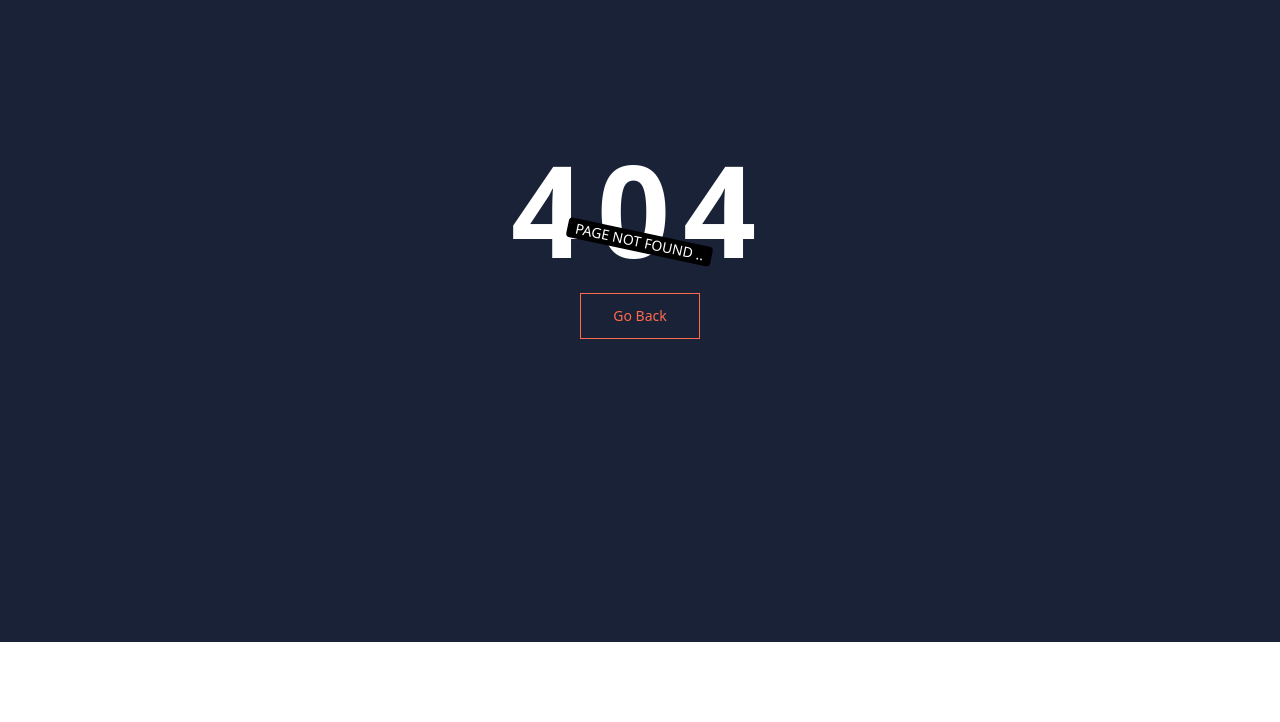
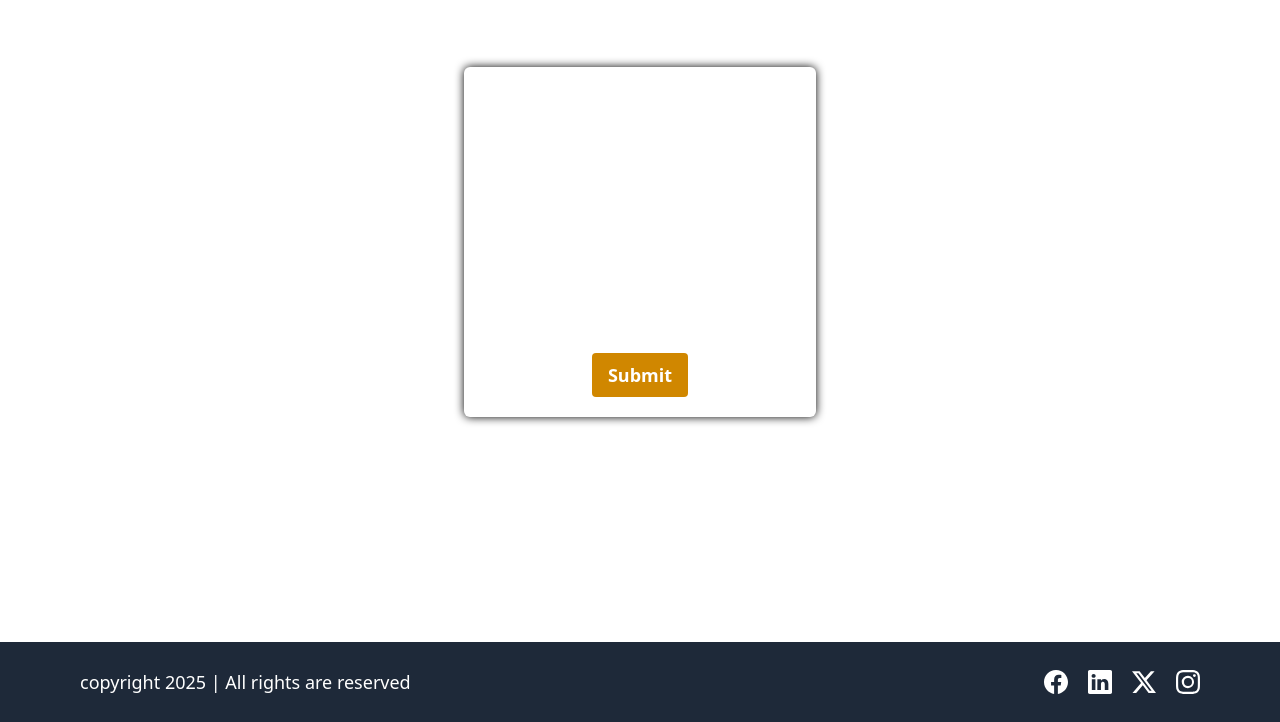
Before and after one commit to Piyush6678/lms-frontend, a React (Vite) app: page /contact in a window 1280 px wide. Before the commit this address had no page. Shown: the part 158-880 px from the top of the page. Before the commit the page ends 800 px from the top, so only its background shows below. Built offline with nearby package versions, Linux system fonts and the light colour scheme.

Commit message:
contact page

```diff
--- a/src/App.jsx
+++ b/src/App.jsx
@@ -7,10 +7,12 @@ import { Route, Routes } from 'react-router-dom'
 import Footer from './Componenets/Footer'
 import SideBar from './Componenets/SideBar'
 import AboutUsPage from './pages/AboutUsPage'
+import CourseList from './pages/Course/CourseList'
 import HomePage from './pages/HomePage'
 import Login from './pages/Login'
 import NotFoundpage from './pages/NotFoundpage'
 import Signup from './pages/Signup'
+import Contact from './pages/Contact'
 
 function App() {
 
@@ -22,7 +24,9 @@ function App() {
     <Route path="/" element={<HomePage/>}/>
     <Route path="/signup" element={<Signup/>}/>
     <Route path="/login" element={<Login/>}/>
+    <Route path="/courses" element={<CourseList/>}/>
     <Route path="/about" element={<AboutUsPage/>}/>
+    <Route path="/contact" element={<Contact/>}/>
 
     <Route path="*" element={<NotFoundpage/>}/>
 
--- /dev/null
+++ b/src/Componenets/CourseCard.jsx
@@ -0,0 +1,41 @@
+import React from 'react'
+import { useNavigate } from 'react-router-dom'
+
+const CourseCard = ({data}) => {
+  const navigate=useNavigate()
+
+    return (
+    <div
+    onClick={()=>navigate("/course/description/")}
+    className='
+    cursor-pointer group overflow-hidden bg-zinc-700 text-white w-[22rem ] h-[430px] shadow-lg rounded-lg'
+
+    >
+      <div className='overflow-hidden' >
+        <img
+        className='h-48 w-full rounded-tr-lg group-hover:scale=[1,2] transition-all ease-in-out duration-300'
+        src={data?.thumbnail?.secure_url} alt="course thumbnail" />
+<div className='p-3 space-y-1 text-white' > <h2 className='text-xl fint-bold text-yellow-500 line-clamp-2' >
+    {data?.title}
+    </h2> <p className='line-clamp-2' > {data?.description} </p>
+    <p className='font-semibold' >  <span className='text-yellow-500 font-bold'  > Category :  </span>
+    {data?.category}
+
+    </p>
+     <p className="font-semibold">
+                        <span className="text-yellow-500 font-bold">Total lectures : </span>
+                        {data?.numberoflectures}
+                    </p>
+                    <p className="font-semibold">
+                        <span className="text-yellow-500 font-bold">Instructor : </span>
+                        {data?.createdBy}
+                    </p>
+
+     </div>
+      </div>
+
+    </div>
+  )
+}
+
+export default CourseCard
--- a/src/Componenets/SideBar.jsx
+++ b/src/Componenets/SideBar.jsx
@@ -81,10 +81,10 @@ onClick={()=>setIsOpen(false)}
                                 {isLoggedin && (
                                     <li className=' absolute bottom-4 w-[90%]'  >
                                     <div className='w-full flex items-center justify-center ' >
-                                        <button  className='btn btn-primary px-4 py-1  font-semibold rounded-md w-1/2 '  >
+                                     <button  className='btn btn-primary px-4 py-1  font-semibold rounded-md w-1/2 '  >
                                             <Link to="/user/profile" >Profile</Link>
                                              </button>
-                                        <button  className='btn btn-secondary px-4 py-1  font-semibold rounded-md w-1/2 ' onClick={handleLogout} >
+                                     <button  className='btn btn-secondary px-4 py-1  font-semibold rounded-md w-1/2 ' onClick={handleLogout} >
                                             Logout
                                              </button>
                                     </div></li>
--- /dev/null
+++ b/src/Helpers/regrexMatcher.js
@@ -0,0 +1,7 @@
+export function isEmail(string) {
+    return string.match(/^(([^<>()[\]\\.,;:\s@"]+(\.[^<>()[\]\\.,;:\s@"]+)*)|.(".+"))@((\[[0-9]{1,3}\.[0-9]{1,3}\.[0-9]{1,3}\.[0-9]{1,3}\])|(([a-zA-Z\-0-9]+\.)+[a-zA-Z]{2,}))$/);
+}
+
+export function isValidPassword(string) {
+    return string.match(/^(?=.*[0-9])(?=.*[!@#$%^&*])[a-zA-Z0-9!@#$%^&*]{6,16}$/);
+}
--- a/src/Redux/Slices/AuthSlice.js
+++ b/src/Redux/Slices/AuthSlice.js
@@ -47,7 +47,7 @@ export const login=createAsyncThunk("/auth/login",async(data)=>{
 
 export const logout=createAsyncThunk("/auth/logout",async()=>{
     try {
-         const res = axiosInstance.post("user/logout",data)
+         const res = axiosInstance.post("user/logout")
         toast.promise(res,{
             loading:"Wait! logout in process ",
             success:(data)=>{
--- /dev/null
+++ b/src/Redux/Slices/CourseSlice.js
@@ -0,0 +1,41 @@
+import { createAsyncThunk, createSlice } from "@reduxjs/toolkit"
+import toast from "react-hot-toast"
+
+import axiosInstance from "../../Helpers/axiosinstace"
+
+const initialState={
+    courseData:[]
+}
+
+export const getAllCourses=createAsyncThunk("/course/get",async ()=>{
+    try {
+        const response=axiosInstance.get("/courses")
+        toast.promise(response,{
+            loding:"loding all courses",
+            success:"Courses loaded successfully",
+            errpr:"failed to get courses"
+
+
+        });
+        return (await response).data.courses
+    } catch (error) {
+        toast.error(error?.response?.data?.message)
+    }
+})
+
+ const courseSlice=createSlice({
+    name:"course",
+    initialState,
+    reducers:{},
+    extraReducers:(builder)=>{
+builder.addCase(getAllCourses.fulfilled,(state,action)=>{
+    if(action.payload){
+        state.courseData={...action.payload}
+    }
+})
+    }
+
+})
+
+
+export default courseSlice.reducer
--- a/src/Redux/store.js
+++ b/src/Redux/store.js
@@ -1,9 +1,11 @@
 import { configureStore } from "@reduxjs/toolkit";
 
 import authSliceReducer from "./Slices/AuthSlice"
+import courseSliceReducer from "./Slices/CourseSlice"
 const store=configureStore({
     reducer:{
-        auth:authSliceReducer
+        auth:authSliceReducer,
+        course:courseSliceReducer
 
     },
     devTools:true
--- /dev/null
+++ b/src/pages/Contact.jsx
@@ -0,0 +1,95 @@
+import React, { useState } from 'react'
+import toast from 'react-hot-toast'
+
+import axiosInstance from '../Helpers/axiosinstace'
+import { isEmail } from '../Helpers/regrexMatcher'
+import HomeLayout from '../layouts/HomeLayout'
+
+const Contact = () => {
+    const [userInput,setUserInput]=useState({
+name:"",
+email:"",
+message:"",
+
+    })
+
+    function handleInputChange(e){
+        const {name,value}=e.target
+        setUserInput((prev)=>({...prev,[name]:value}))
+    }
+
+async function onFormSubmit(e){
+    e.preventDefault();
+    if(!userInput.email||!userInput.name || !userInput.message){
+        toast.error("All fields are mandatoru");
+        return
+    }
+    if(!isEmail(userInput.email)){
+        toast.error("Invalid  Email")
+        return
+    }
+    try {
+        const res=axiosInstance.post("/contact",userInput);
+
+        toast.promise(res,{
+            loading:"submitting your request",
+            success:" form submitted successfully  ",
+            error:"failed to submit the form"
+        })
+        const contactResponse=await res;
+        if(contactResponse?.data.success){
+            setUserInput({
+                name:"",
+                email:"",
+                message:""
+
+
+            })
+        }
+
+
+    } catch (error) {
+        toast.error("operation failed",error)
+    }
+
+
+}
+
+  return (
+    <HomeLayout>
+      <div  className='flex items-center justify-center h-screen'>
+
+    <form
+    noValidate
+    className='flex flex-col justify-center items-center p-5 gap-2  shadow-[0_0_10px_black] w-88  rounded-md text-white '
+    >
+<h1 className="text-3xl font-semibold" >  Contact Form</h1>
+
+<div className='flex flex-col gap-1' ><label className='text-xl font-semibold ' htmlFor='name' >name</label><input className='bg-transparent border px-2 py-1 rounded-sm'
+placeholder='enter your name'
+id="name"
+type='text'  name="name" onChange={handleInputChange} value={userInput.name} ></input></div>
+<div className='flex flex-col gap-1' ><label className='text-xl font-semibold ' htmlFor='email' >email</label><input  className='bg-transparent border px-2 py-1 rounded-sm' id="email"
+type='email'  name="email" onChange={handleInputChange}
+placeholder='enter your email'
+value={userInput.email} ></input></div>
+<div className='flex flex-col gap-1' ><label className='text-xl font-semibold ' htmlFor='message' >message</label><input
+placeholder='enter your message'
+className='bg-transparent border px-2 py-1 rounded-sm' id="message"
+type='text'  name="message" onChange={handleInputChange} value={userInput.message} ></input></div>
+
+<button
+
+onClick={onFormSubmit}
+className='wfull bg-yellow-600 hover:bg-yellow-500 transition-all ease-in-out rounded-sm py-2 px-4 font-semibold text-lg cursor-pointer ' >Submit</button>
+
+    </form>
+
+
+      </div>
+
+    </HomeLayout>
+  )
+}
+
+export default Contact
--- /dev/null
+++ b/src/pages/Course/CourseList.jsx
@@ -0,0 +1,42 @@
+import React, { useEffect } from 'react'
+import { useDispatch, useSelector } from 'react-redux'
+
+import CourseCard from '../../Componenets/CourseCard'
+import { getAllCourses } from '../../Redux/Slices/CourseSlice'
+
+const CourseList = () => {
+    const dispatch=useDispatch()
+    const {courseData}=useSelector((state)=>state.course)
+async function loadCourses(){
+    await dispatch(getAllCourses());
+
+}
+    useEffect(()=>{
+loadCourses()
+},[])
+
+
+    return (
+    <HomeLayout>
+      <div className='min-h-[90vh] pt-12 pl-29 flex flex-col gap-10 text-white '  >
+        <h1 className='text-center text-3xl font-semibold mb-5 ' >
+        <span className='font-bols text-yellow-500' >
+        Industry experts
+
+
+        </span>
+
+
+        </h1>
+        <div className='font-bold text-yellow-500'>
+        {courseData?.map((element)=>{
+            return <CourseCard key={element.id}data={element}/>
+        })}
+        </div>
+
+      </div>
+    </HomeLayout>
+  )
+}
+
+export default CourseList
--- a/src/pages/HomePage.tsx
+++ b/src/pages/HomePage.jsx
@@ -1,8 +1,8 @@
 import { Link } from "react-router-dom";
-import HomeLayout from "../layouts/HomeLayout";
 
 // @ts-ignore: image module without type declarations
 import HomePageImage from "../assets/Images/homePageMainImage.png"
+import HomeLayout from "../layouts/HomeLayout";
 function HomePage() {
     return (
         <HomeLayout>
--- a/src/pages/Signup.jsx
+++ b/src/pages/Signup.jsx
@@ -4,6 +4,7 @@ import { BsPersonCircle } from 'react-icons/bs'
 import { useDispatch } from 'react-redux'
 import { Link, useNavigate } from 'react-router-dom'
 
+import { isEmail, isValidPassword } from '../Helpers/regrexMatcher'
 import HomeLayout from '../layouts/HomeLayout'
 import { createAccount } from '../Redux/Slices/AuthSlice'
 
@@ -58,11 +59,11 @@ if(signUpData.fullName.length<3){
  toast.error("   name should be atleast of 3 character")
  return
 }
-if(!signUpData.email.match(/^(([^<>()[\]\\.,;:\s@"]+(\.[^<>()[\]\\.,;:\s@"]+)*)|.(".+"))@((\[[0-9]{1,3}\.[0-9]{1,3}\.[0-9]{1,3}\.[0-9]{1,3}\])|(([a-zA-Z\-0-9]+\.)+[a-zA-Z]{2,}))$/)){
+if(!isEmail(signUpData.email)){
  toast.error("   invalid email id ")
  return
 }
-if(!signUpData.password.match(/^(?=.*[0-9])(?=.*[!@#$%^&*])[a-zA-Z0-9!@#$%^&*]{6,16}$/)) {
+if(!isValidPassword(signUpData.password)) {
             toast.error("Password should be 6 - 16 character long with atleast a number and special character");
             return;
         }
```
